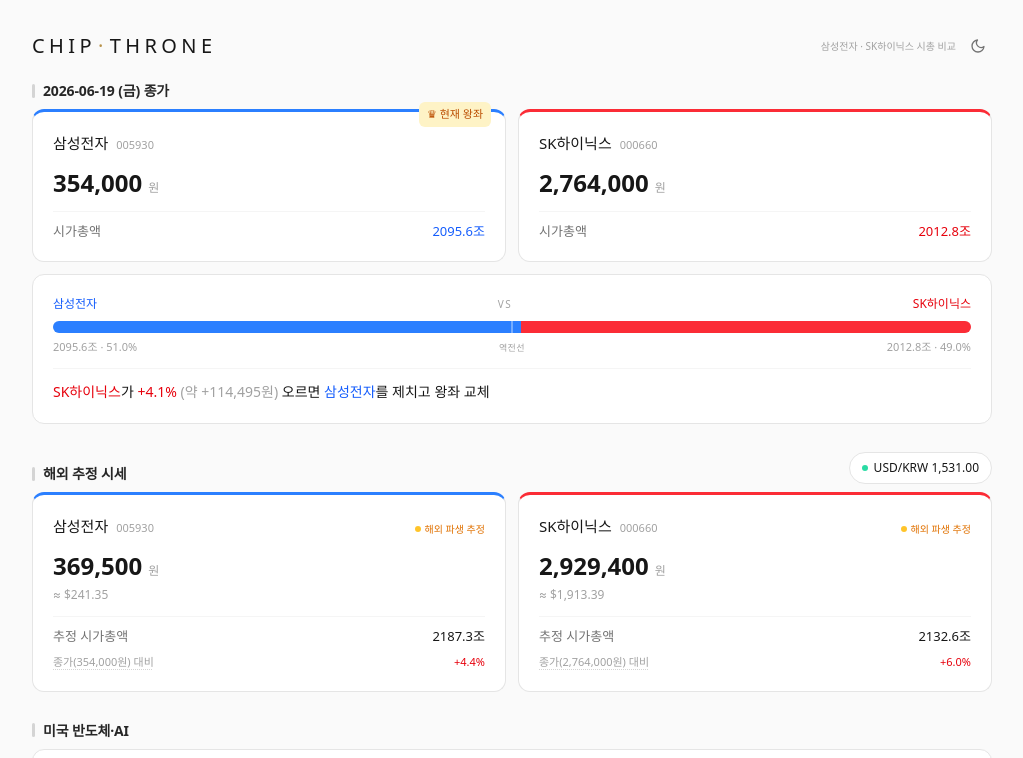
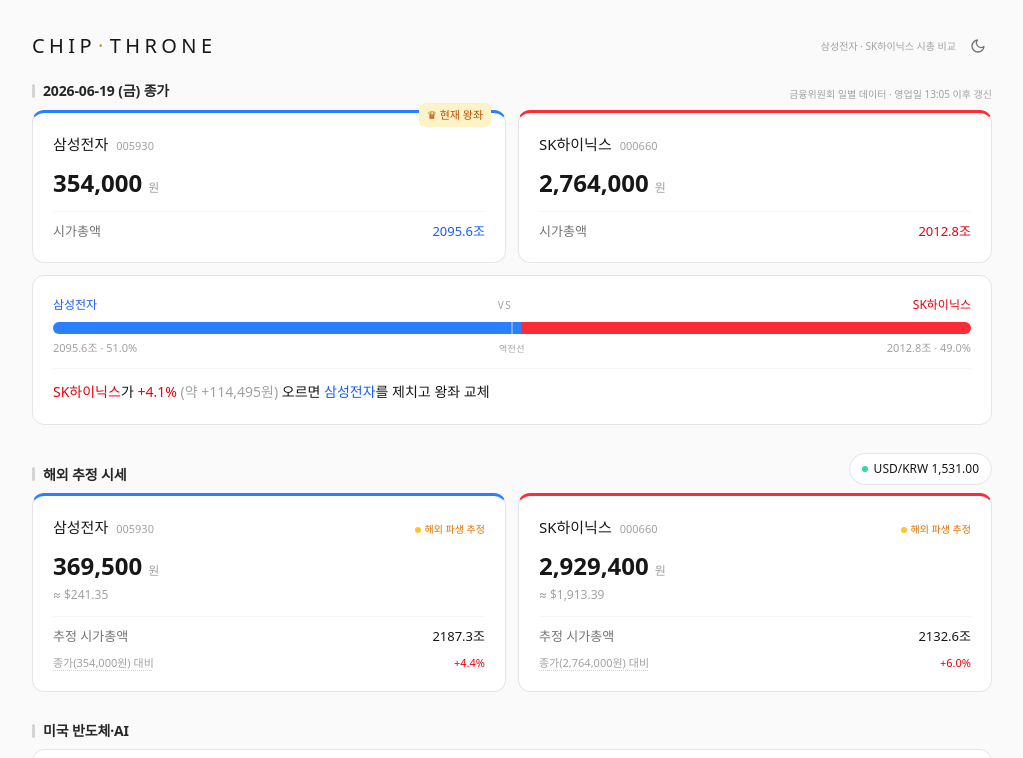
Before and after one commit to ppupy1209/chipthrone, a React (Vite) app in the folder frontend/: page / in a window 1280 px wide. Shown: the top 758 px of the page, without its empty margins (128-1151 px from the left). Built offline with nearby package versions, Linux system fonts and the light colour scheme; no server answers.

Commit message:
feat: 확정 종가 갱신 시각 안내 추가

```diff
--- a/frontend/src/App.tsx
+++ b/frontend/src/App.tsx
@@ -68,9 +68,14 @@
         <Header />
 
         <section data-testid="official-krx" className="mt-5">
-          <h2 className={`${SECTION_TITLE_CLASS} mb-2 tabular-nums`}>
-            <OfficialCloseTitle date={officialDate} />
-          </h2>
+          <div className="mb-2 flex flex-wrap items-baseline justify-between gap-x-3 gap-y-1">
+            <h2 className={`${SECTION_TITLE_CLASS} tabular-nums`}>
+              <OfficialCloseTitle date={officialDate} />
+            </h2>
+            <p className="text-[10px] text-neutral-400 dark:text-neutral-500">
+              금융위원회 일별 데이터 · 영업일 13:05 이후 갱신
+            </p>
+          </div>
           <div className="grid grid-cols-1 gap-3 sm:grid-cols-2">
             {krxCompanies.map((company) => (
               <OfficialCompanyCard
```
